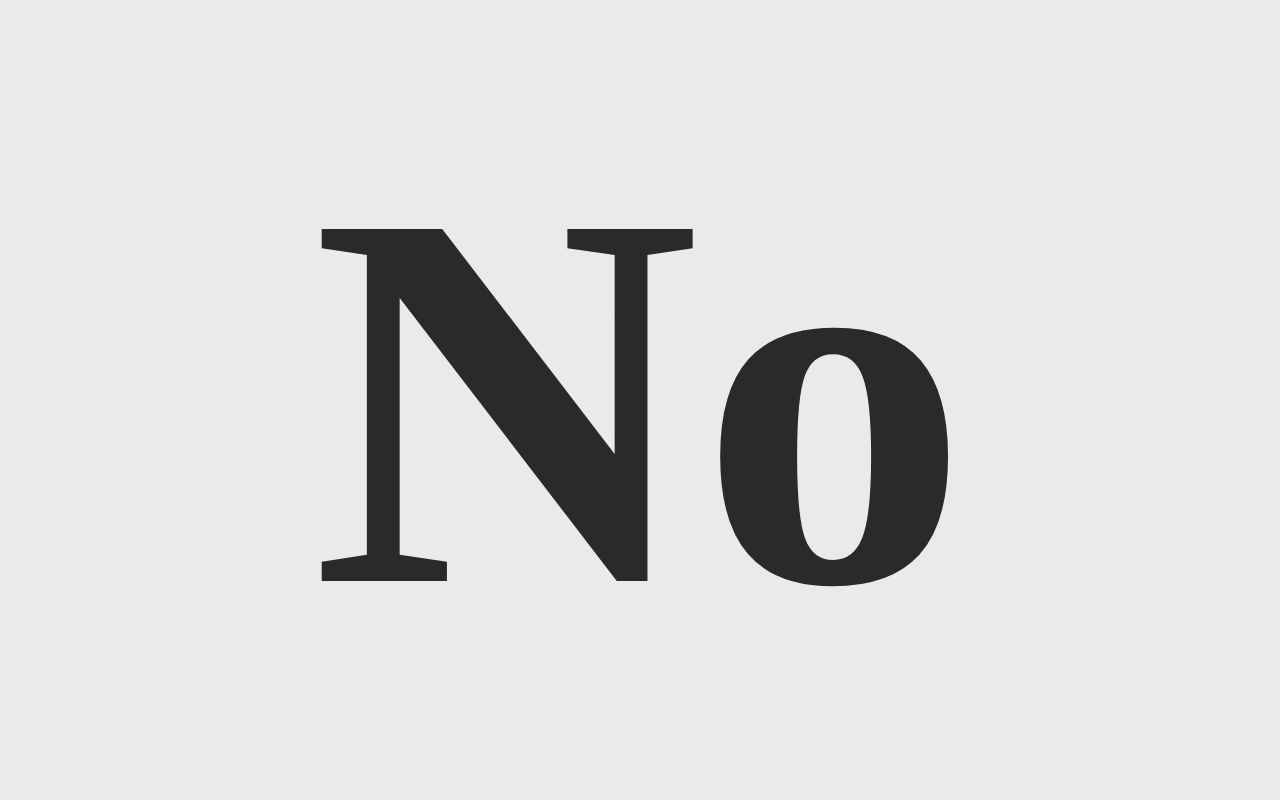
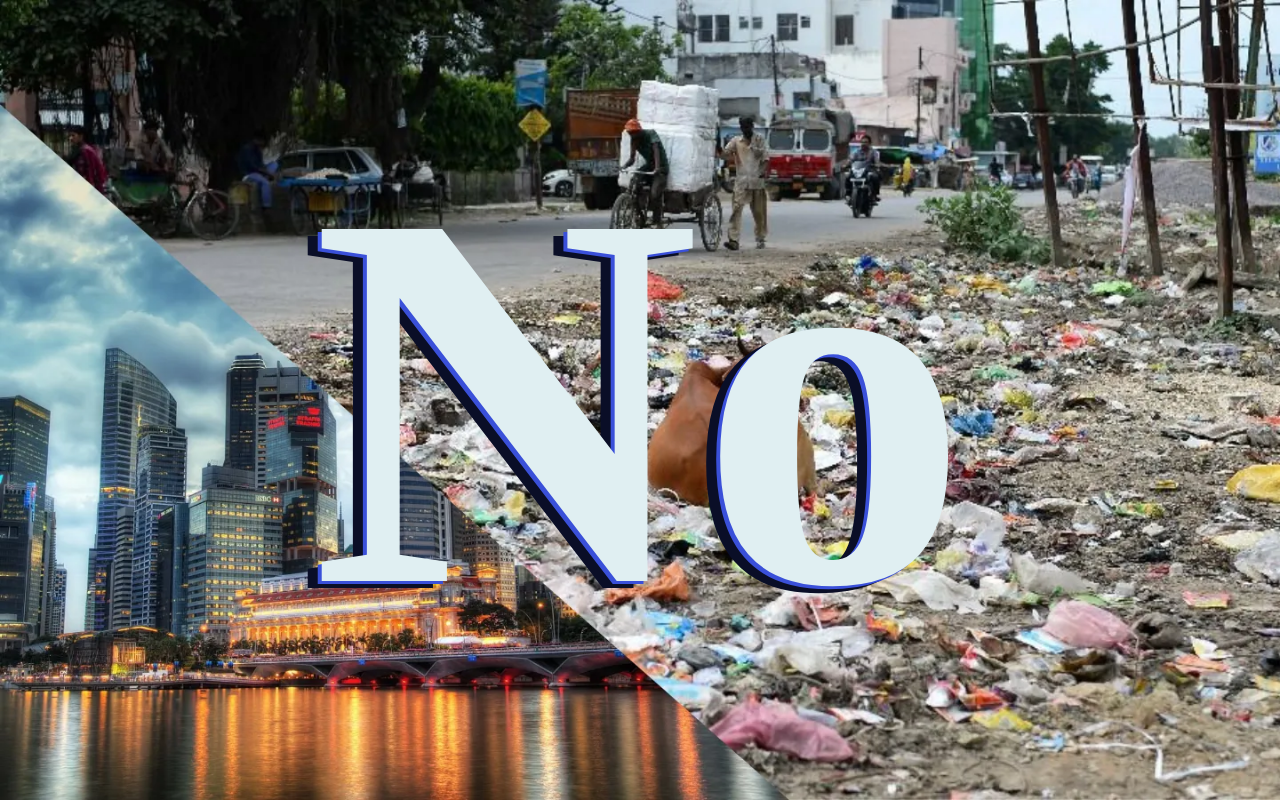
Before and after one commit to oinam/isIndiaDeveloped, a plain HTML site: page index.html in a window 1280 px wide. Drawn offline with Linux system fonts and the light colour scheme.

Commit message:
Added the picture as background

```diff
--- a/index.html
+++ b/index.html
@@ -28,6 +28,9 @@
     text-align: center;
     color: light-dark(#2a2a2a, #eaeaea);
 
+    background: url(is-india-developed-NO.webp);
+    background-size: cover;
+
     font-family: 'Iowan Old Style', 'Apple Garamond', Baskerville, 'Times New Roman', 'Droid Serif', Times, 'Source Serif Pro', serif, 'Apple Color Emoji', 'Segoe UI Emoji', 'Segoe UI Symbol';
   }
   main {
@@ -54,6 +57,8 @@
     margin: 0;
     padding: 0;
     font-size: 42vw;
+    color: #e0eff2;
+    text-shadow: -4px 3px 0 #3a50d9, -14px 7px 0 #0a0e27;
   }
 </style>
 
```
Also changed, not shown: is-india-developed-NO.webp (added).
